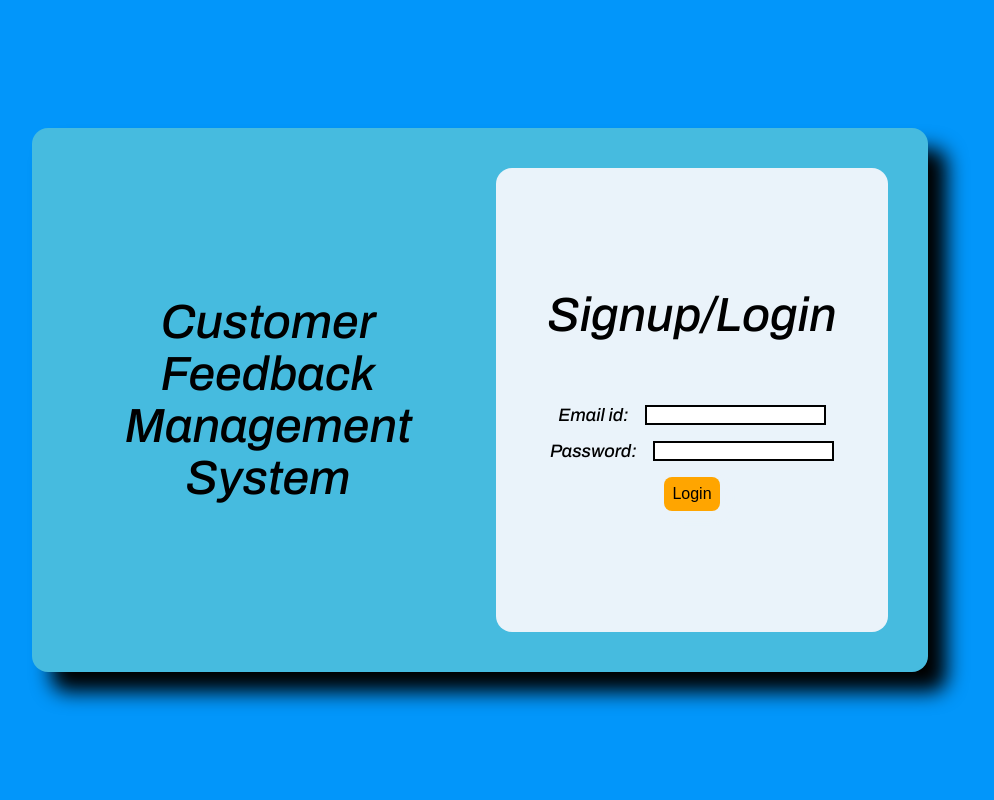
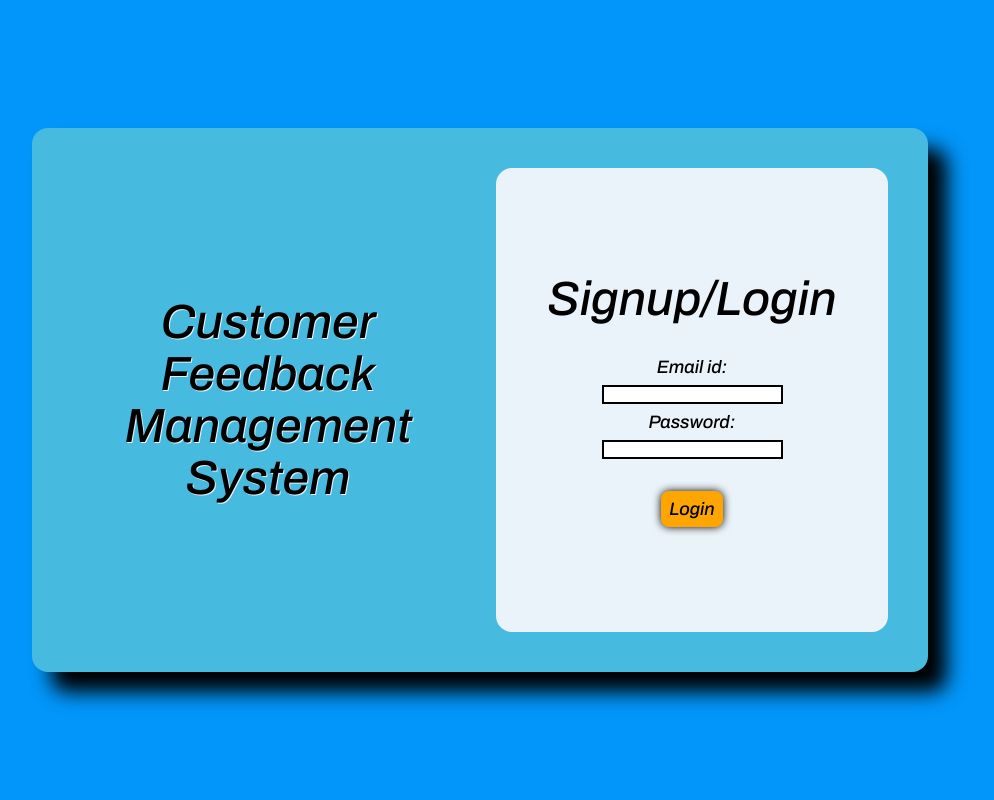
Before and after one commit to WhyBangad/CFMS-Project, a Django app: page / in a window 1280 px wide. Shown: the whole page, without its empty margins (160-1154 px from the left). Run offline with Django 3.2, Linux system fonts and the light colour scheme.

Commit message:
Added styles

```diff
--- a/frontend/static/css/base.css
+++ b/frontend/static/css/base.css
@@ -23,6 +23,7 @@ section{
 h1{
     font-size: xxx-large;
     font-family: 'Archivo', sans-serif;
+    text-shadow: 1px 1px var(--clr-white);
 }
 
 p{
@@ -44,10 +45,10 @@ button{
     border-radius: 0.5em;
     background-color: orange;
     padding: 0.5em;
-    box-shadow: 5px 5px 0.75em var(--clr-white);
+    box-shadow: 0 0 0.5em black;
 }
 
 button:hover,
 button:focus{
-    box-shadow: inset 0 0 0.5em var(--clr-white);
+    box-shadow: inset 0 0 0.2em black;
 }
--- a/frontend/static/css/landing.css
+++ b/frontend/static/css/landing.css
@@ -33,25 +33,17 @@ section{
     flex-direction: column;
     justify-content: center;
     align-items: center;
-    gap: 4em;
+    gap: 2em;
 }
 
 .choice{
     text-align: center;
 }
 
-form{
+.form-entries{
     display: flex;
     flex-direction: column;
     justify-content: center;
     align-items: center;
-    gap: 1em;
+    gap: 0.5em;
 }
-
-.form-field{
-    display: flex;
-    flex-direction: row;
-    gap: 1em;
-    justify-content: center;
-    flex-wrap: wrap;
-}
--- a/frontend/templates/landing.html
+++ b/frontend/templates/landing.html
@@ -9,30 +9,26 @@
 {% block body %}
 <section>
     <div class="main-card">
-        <div class="title">
-            <h1>Customer Feedback Management System</h1>
-        </div>
-        <div class="signup-form">
+        <h1 class="title">Customer Feedback Management System</h1>
+        <form method="POST" action="{% url 'login' %}"  class="signup-form">
             <div class="choice">
                 <h1>Signup/Login</h1>
             </div>
-            <form method="POST" action="{% url 'login' %}">
             {% csrf_token %}
-                <div class="form-field">
+            <div class="form-entries">
                 <label for="user-email">
                     <p>Email id:</p>
                 </label>
                 <input type="email" id="user-email" name="username" required>
-                </div>
-                <div class="form-field">
                 <label for="user-password">
                     <p>Password:</p>
                 </label>
                 <input type="password" id="user-password" name="password" required>
             </div>
-                <button type="submit">Login</button>
+            <button type="submit">
+                <p>Login</p>
+            </button>
         </form>
-        </div>
     </div>
 </section>
 {% endblock %}
```
Also changed, not shown: frontend/static/css/complaints.css (+3 -7 lines), frontend/templates/complaints.html (+5 -9 lines). Lines whose indentation alone changed are shown as unchanged.
